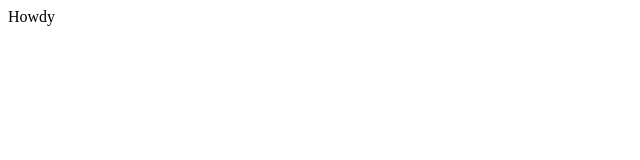
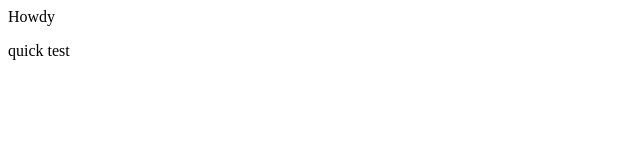
Before and after one commit to kennylong22/demo-repo, a plain HTML site: page index.html in a window 1280 px wide. Shown: the full height of the page, 0-640 px from the left. Drawn offline with Linux system fonts and the light colour scheme.

Commit message:
added paragraph

```diff
--- a/index.html
+++ b/index.html
@@ -1 +1,2 @@
 <div>Howdy</div>
+<p>quick test</p>
```
